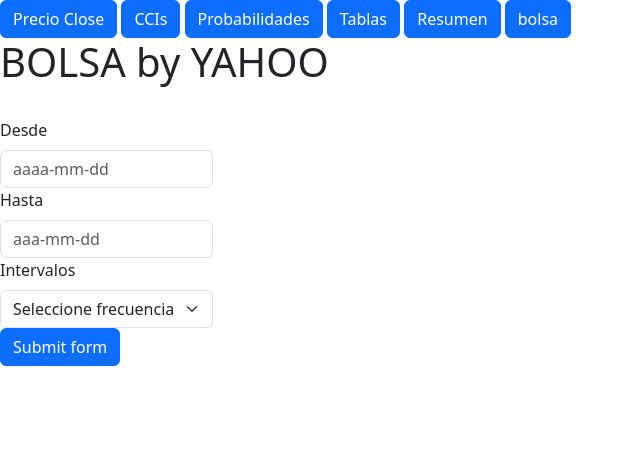
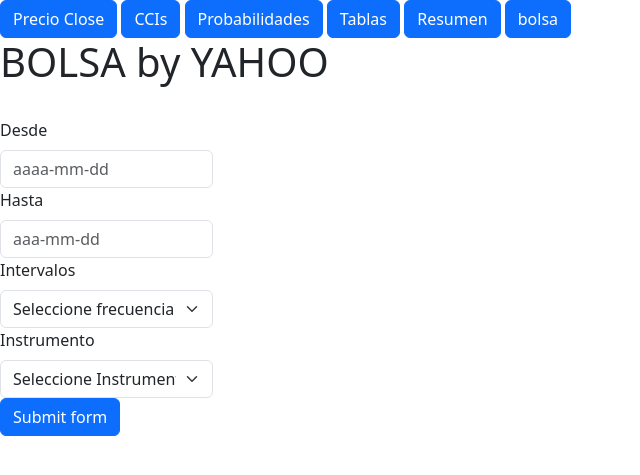
Before and after one commit to hoopercesar/Django, a Django app: template MachineLearningP/templates/bolsa.html in a window 1280 px wide. Shown: the top 475 px of the page, without its empty margins (0-640 px from the left). Run offline with Django 3.2, Linux system fonts and the light colour scheme; the template is opened without the code that fills it, so the values that code supplies are empty.

Commit message:
Add files via upload

```diff
--- a/MachineLearningP/templates/bolsa.html
+++ b/MachineLearningP/templates/bolsa.html
@@ -45,15 +45,21 @@
       {% endfor %}
     </select>
   </div>
-  <!-- <div class="col-md-2">
+  <div class="col-md-2">
     <label for="validationDefault04" class="form-label">Instrumento</label>
-    <select type="text" class="form-select" id="validationDefault04" required>
-      <option selected disabled value="">{{instrumentos}}</option>
+    <select
+      type="text"
+      class="form-select"
+      id="validationDefault04"
+      name="instrumento"
+      required
+    >
+      <option selected disabled value="">Seleccione Instrumento</option>
       {% for instrumento in instrumentos %}
-      <option>{{instrumentos}}</option>
+      <option>{{instrumento}}</option>
       {% endfor %}
     </select>
-  </div> -->
+  </div>
 
   <div class="col-12">
     <button class="btn btn-primary" type="submit">Submit form</button>
```
